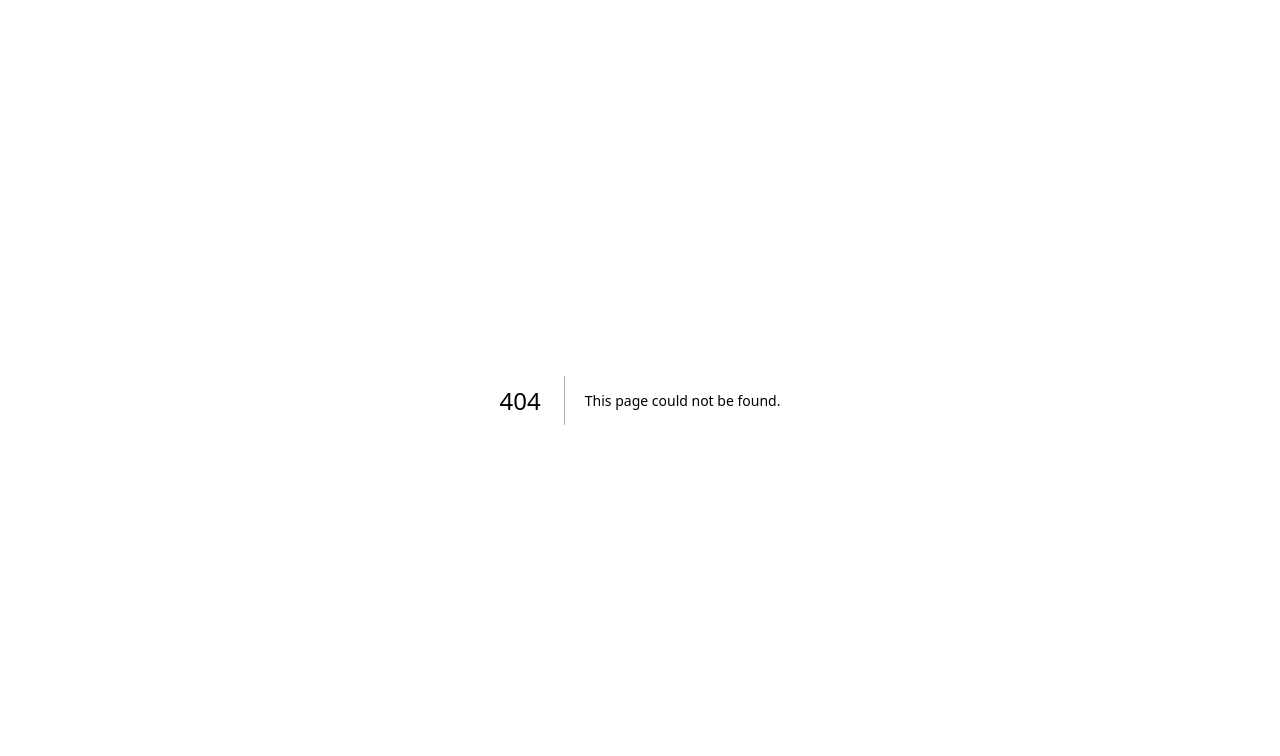
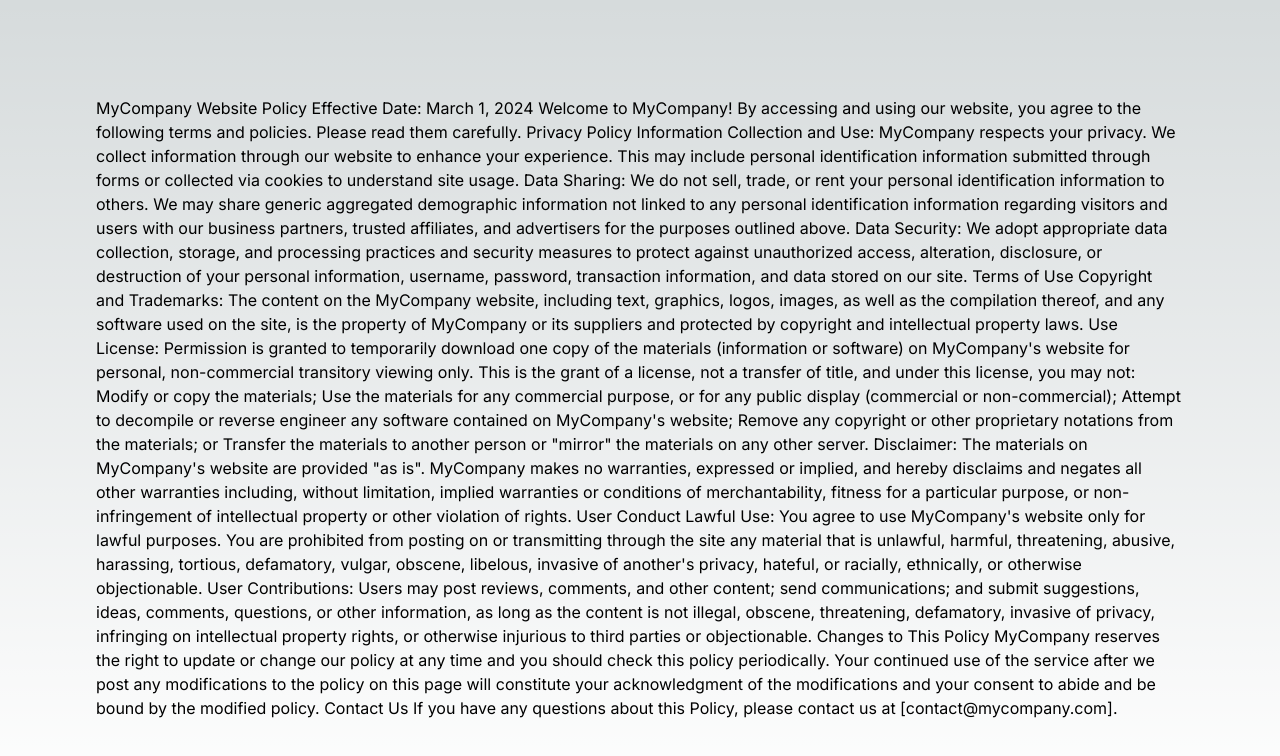
Before and after one commit to gianluca-venturini/hack-spc-march-2024, a Next.js app: page /policy in a window 1280 px wide. Before the commit this address had no page. Shown: the top 756 px of the page. Built offline with nearby package versions, Linux system fonts and the light colour scheme.

Commit message:
Add policy page

```diff
--- /dev/null
+++ b/src/app/policy/page.tsx
@@ -0,0 +1,48 @@
+export default async function Policy() {
+  return (
+    <main className="flex min-h-screen flex-col items-center justify-between p-24">
+      MyCompany Website Policy
+
+      Effective Date: March 1, 2024
+
+      Welcome to MyCompany!
+
+      By accessing and using our website, you agree to the following terms and policies. Please read them carefully.
+
+      Privacy Policy
+
+      Information Collection and Use: MyCompany respects your privacy. We collect information through our website to enhance your experience. This may include personal identification information submitted through forms or collected via cookies to understand site usage.
+
+      Data Sharing: We do not sell, trade, or rent your personal identification information to others. We may share generic aggregated demographic information not linked to any personal identification information regarding visitors and users with our business partners, trusted affiliates, and advertisers for the purposes outlined above.
+
+      Data Security: We adopt appropriate data collection, storage, and processing practices and security measures to protect against unauthorized access, alteration, disclosure, or destruction of your personal information, username, password, transaction information, and data stored on our site.
+
+      Terms of Use
+
+      Copyright and Trademarks: The content on the MyCompany website, including text, graphics, logos, images, as well as the compilation thereof, and any software used on the site, is the property of MyCompany or its suppliers and protected by copyright and intellectual property laws.
+
+      Use License: Permission is granted to temporarily download one copy of the materials (information or software) on MyCompany's website for personal, non-commercial transitory viewing only. This is the grant of a license, not a transfer of title, and under this license, you may not:
+
+      Modify or copy the materials;
+      Use the materials for any commercial purpose, or for any public display (commercial or non-commercial);
+      Attempt to decompile or reverse engineer any software contained on MyCompany's website;
+      Remove any copyright or other proprietary notations from the materials; or
+      Transfer the materials to another person or "mirror" the materials on any other server.
+      Disclaimer: The materials on MyCompany's website are provided "as is". MyCompany makes no warranties, expressed or implied, and hereby disclaims and negates all other warranties including, without limitation, implied warranties or conditions of merchantability, fitness for a particular purpose, or non-infringement of intellectual property or other violation of rights.
+
+      User Conduct
+
+      Lawful Use: You agree to use MyCompany's website only for lawful purposes. You are prohibited from posting on or transmitting through the site any material that is unlawful, harmful, threatening, abusive, harassing, tortious, defamatory, vulgar, obscene, libelous, invasive of another's privacy, hateful, or racially, ethnically, or otherwise objectionable.
+
+      User Contributions: Users may post reviews, comments, and other content; send communications; and submit suggestions, ideas, comments, questions, or other information, as long as the content is not illegal, obscene, threatening, defamatory, invasive of privacy, infringing on intellectual property rights, or otherwise injurious to third parties or objectionable.
+
+      Changes to This Policy
+
+      MyCompany reserves the right to update or change our policy at any time and you should check this policy periodically. Your continued use of the service after we post any modifications to the policy on this page will constitute your acknowledgment of the modifications and your consent to abide and be bound by the modified policy.
+
+      Contact Us
+
+      If you have any questions about this Policy, please contact us at [contact@mycompany.com].
+    </main>
+  );
+}
```
